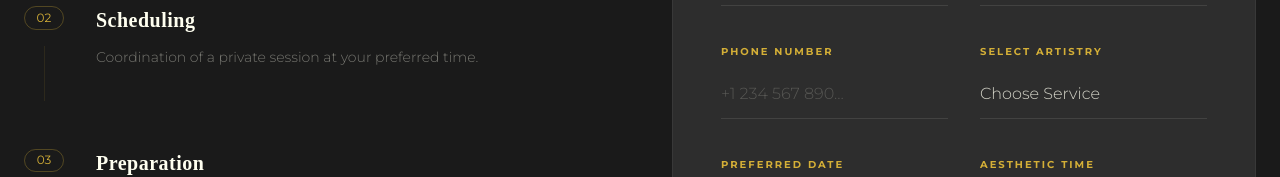
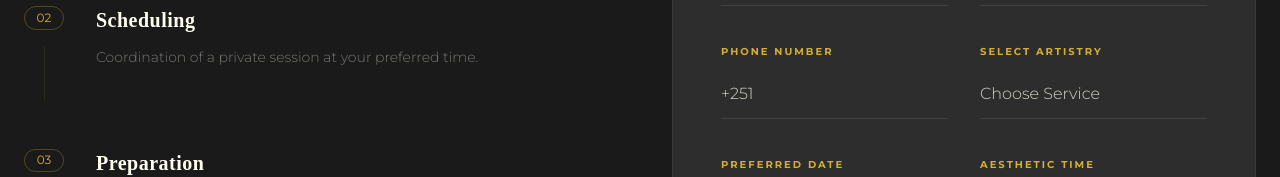
Before and after one commit to AbCode-git/Lino, a Next.js app: page / in a window 1280 px wide. Shown: the part 2400-2577 px from the top of the page. Built offline with nearby package versions, Linux system fonts and the light colour scheme.

Commit message:
Update phone field: default +251 and local placeholder

```diff
--- a/components/sections/AppointmentSection.js
+++ b/components/sections/AppointmentSection.js
@@ -9,7 +9,7 @@ export default function AppointmentSection() {
   const [appointmentData, setAppointmentData] = useState({
     name: '',
     email: '',
-    phone: '',
+    phone: '+251',
     service: '',
     date: '',
     time: '',
@@ -189,7 +189,7 @@ export default function AppointmentSection() {
                     value={appointmentData.phone}
                     onChange={handleChange}
                     className="w-full bg-transparent border-b border-ivory/10 py-3 text-ivory/80 focus:border-gold focus-visible:border-gold outline-none transition-all duration-500 font-light placeholder:text-ivory/20 transition-property-[border-color]"
-                    placeholder="+1 234 567 890…"
+                    placeholder="+251 091..."
                     required
                   />
                 </div>
```
